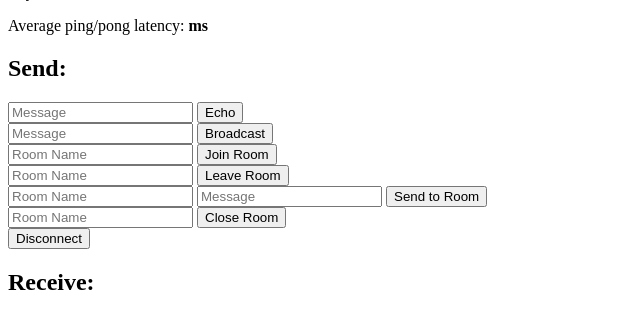
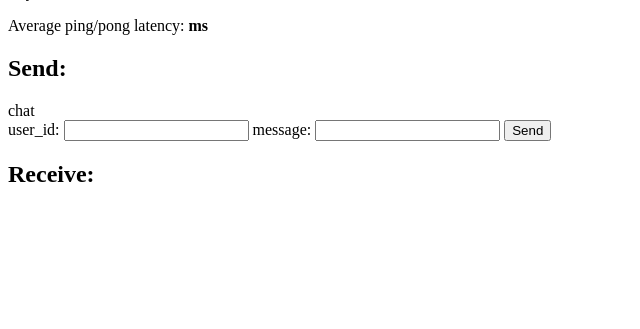
Before and after one commit to vahidmohsseni/IEC_project1, a Flask app: template templates/websocket_temp.html in a window 1280 px wide. Shown: the part 97-426 px from the top of the page, without its empty margins (0-640 px from the left). Run offline with Flask 2, Linux system fonts and the light colour scheme; the template is opened without the code that fills it, so the values that code supplies are empty; parts of the project's set-up code (start-up, migrations or seed data) failed here and were passed over; some libraries are stand-ins or nearby versions.

Commit message:
fixed some UI stuffs

```diff
--- a/templates/websocket_temp.html
+++ b/templates/websocket_temp.html
@@ -37,6 +37,9 @@
             socket.on('on_raw', function(msg) {
                 $('#log').append('<br>' + $('<div/>').text('Received #' + JSON.stringify(msg)).html());
             });
+            socket.on('on_new_mess', function(msg) {
+                $('#log').append('<br>' + $('<div/>').text('Received #' + msg.response + ' from: ' + msg.from + ' message: ' + msg.message).html());
+            });
             // Interval function that tests message latency by sending a "ping"
             // message. The server then responds with a "pong" message and the
             // round trip time is measured.
@@ -61,28 +64,8 @@
             // Handlers for the different forms in the page.
             // These accept data from the user and send it to the server in a
             // variety of ways
-            $('form#emit').submit(function(event) {
-                socket.emit('my_event', {data: $('#emit_data').val()});
-                return false;
-            });
-            $('form#broadcast').submit(function(event) {
-                socket.emit('my_broadcast_event', {data: $('#broadcast_data').val()});
-                return false;
-            });
-            $('form#join').submit(function(event) {
-                socket.emit('join', {room: $('#join_room').val()});
-                return false;
-            });
-            $('form#leave').submit(function(event) {
-                socket.emit('leave', {room: $('#leave_room').val()});
-                return false;
-            });
-            $('form#send_room').submit(function(event) {
-                socket.emit('my_room_event', {room: $('#room_name').val(), data: $('#room_data').val()});
-                return false;
-            });
-            $('form#close').submit(function(event) {
-                socket.emit('close_room', {room: $('#close_room').val()});
+            $('form#chat').submit(function(event){
+                socket.emit('chat', {user_id: $('#user_id').val(), message: $('#message').val()});
                 return false;
             });
             $('form#disconnect').submit(function(event) {
@@ -97,34 +80,20 @@
     <p>Async mode is: <b>{{ async_mode }}</b></p>
     <p>Average ping/pong latency: <b><span id="ping-pong"></span>ms</b></p>
     <h2>Send:</h2>
-    <form id="emit" method="POST" action='#'>
-        <input type="text" name="emit_data" id="emit_data" placeholder="Message">
-        <input type="submit" value="Echo">
+
+    <div><span>chat</span></div>
+    <form id="chat" method="POST" action="#">
+        <span>
+            <span>user_id: </span>
+            <input type="text" id="user_id" name="user_id">
+        </span>
+        <span>
+            <span>message: </span>
+            <input type="text" id="message" name="message">
+        </span>
+        <input type="submit" value="Send">
     </form>
-    <form id="broadcast" method="POST" action='#'>
-        <input type="text" name="broadcast_data" id="broadcast_data" placeholder="Message">
-        <input type="submit" value="Broadcast">
-    </form>
-    <form id="join" method="POST" action='#'>
-        <input type="text" name="join_room" id="join_room" placeholder="Room Name">
-        <input type="submit" value="Join Room">
-    </form>
-    <form id="leave" method="POST" action='#'>
-        <input type="text" name="leave_room" id="leave_room" placeholder="Room Name">
-        <input type="submit" value="Leave Room">
-    </form>
-    <form id="send_room" method="POST" action='#'>
-        <input type="text" name="room_name" id="room_name" placeholder="Room Name">
-        <input type="text" name="room_data" id="room_data" placeholder="Message">
-        <input type="submit" value="Send to Room">
-    </form>
-    <form id="close" method="POST" action="#">
-        <input type="text" name="close_room" id="close_room" placeholder="Room Name">
-        <input type="submit" value="Close Room">
-    </form>
-    <form id="disconnect" method="POST" action="#">
-        <input type="submit" value="Disconnect">
-    </form>
+
     <h2>Receive:</h2>
     <div id="log"></div>
 </body>
```
